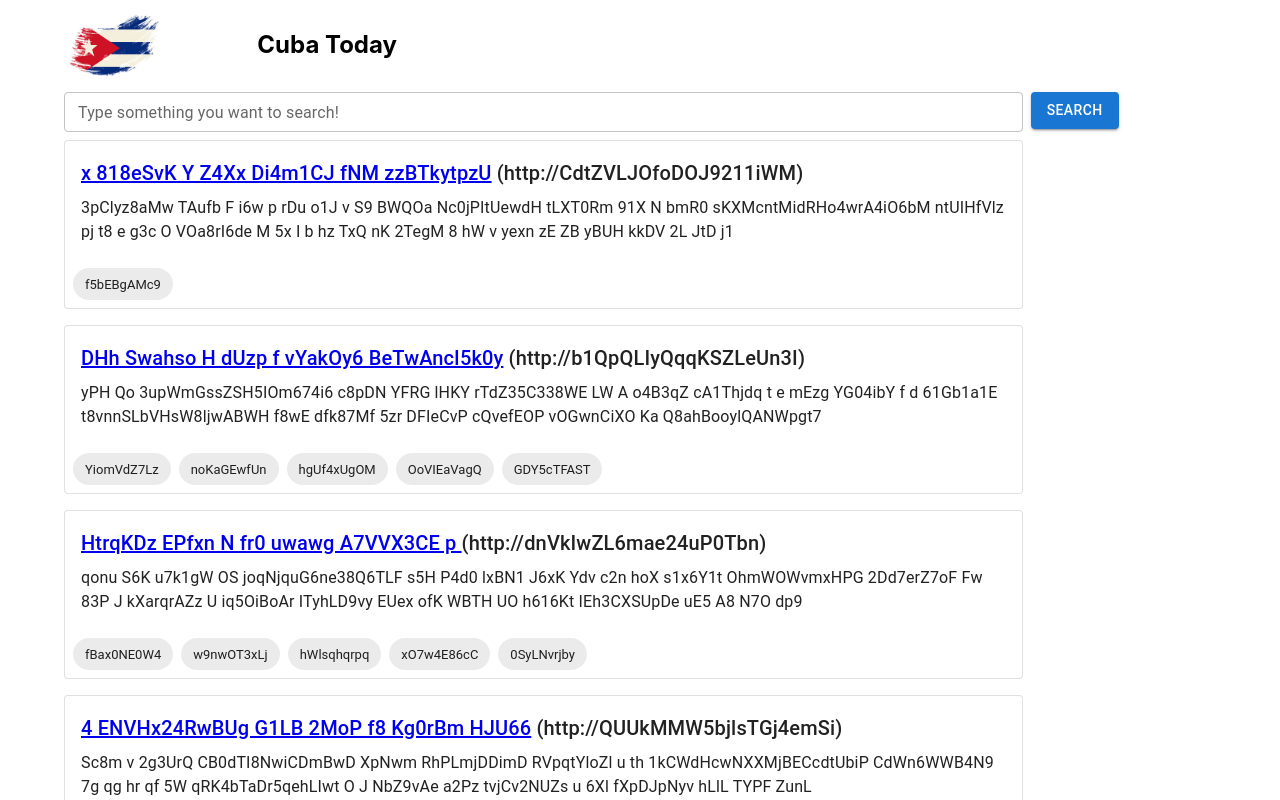
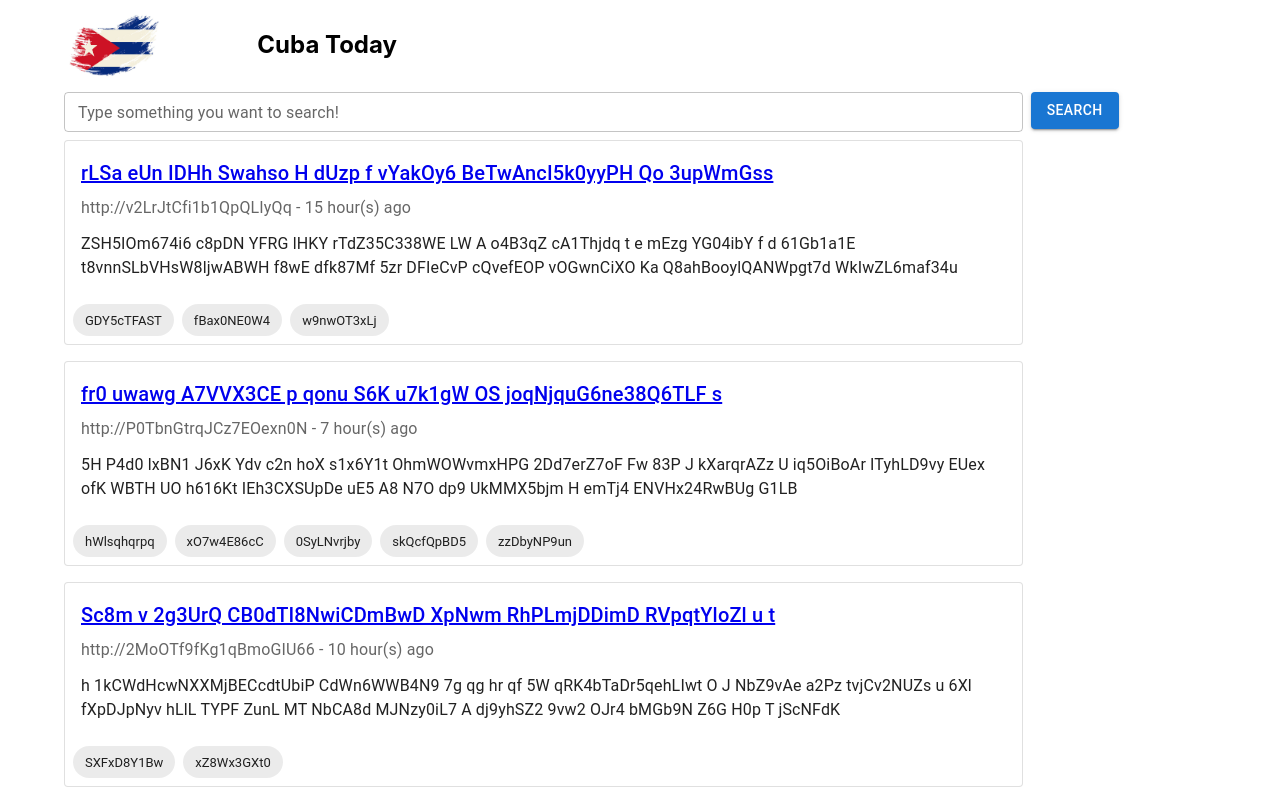
Before and after one commit to snava10/cubanews, a React (Create React App) app in the folder crawl-and-search-ui/: page /search in a window 1280 px wide. Shown: the top 800 px of the page. Built offline with nearby package versions, Linux system fonts and the light colour scheme.

Commit message:
Add last updated to the result grid model and card component

```diff
--- a/crawl-and-search-ui/src/Components/SearchResultCard.tsx
+++ b/crawl-and-search-ui/src/Components/SearchResultCard.tsx
@@ -4,6 +4,7 @@ import { Box } from "@mui/system";
 interface ResultCardFields {
   url: string;
   title: string;
+  lastUpdated: string,
   summary: string;
   tags: Array<string>;
 }
@@ -15,7 +16,11 @@ export function SearchResultCard(props: { content: ResultCardFields }) {
         <CardContent>
           <Typography gutterBottom variant="h6" component="div">
             <a href={props.content.url}>{props.content.title}</a>
-            <a> ({props.content.url})</a>
+          </Typography>
+          <Typography sx={{ mb: 1.5 }} color="text.secondary">
+            <a>{props.content.url}</a>
+            <a> - </a>
+            <a>{props.content.lastUpdated}</a>
           </Typography>
           <Typography >
             {props.content.summary}
--- a/crawl-and-search-ui/src/Helpers/resultsGenerator.tsx
+++ b/crawl-and-search-ui/src/Helpers/resultsGenerator.tsx
@@ -1,6 +1,7 @@
 interface ResultCard {
   url: string;
   title: string;
+  lastUpdated: string,
   summary: string;
   tags: Array<string>;
 }
@@ -11,7 +12,8 @@ export function generateResults(quantity: number) {
   for (let i = 0; i < quantity; i++) {
     var newCard: ResultCard = {
       url: `http://${generateRandomString(20, false)}`,
-      title: generateRandomString(40),
+      title: generateRandomString(65),  //average headline length
+      lastUpdated: `${randomIntFromInterval(1,24)} hour(s) ago`,
       summary: generateRandomString(200),
       tags: Array.from({ length: randomIntFromInterval(1, 6) }, () => generateRandomString(10, false))
     }
```
